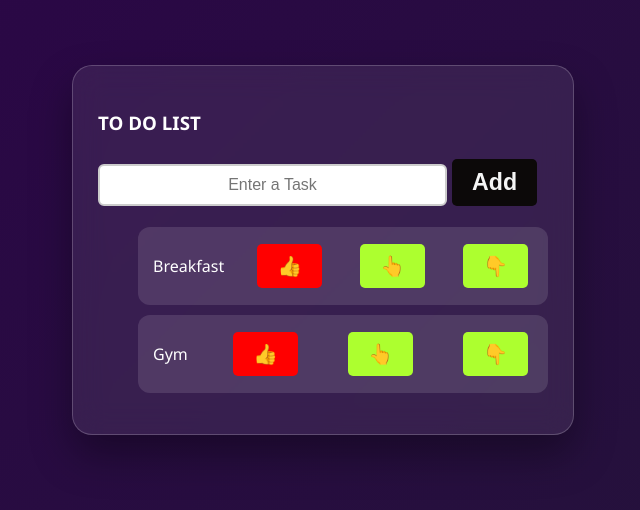
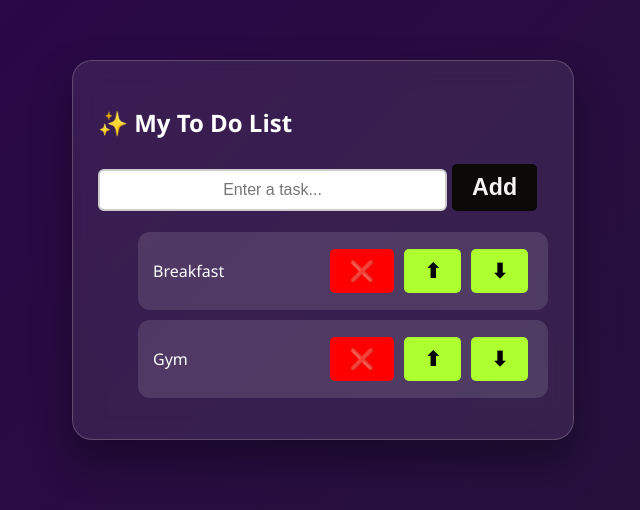
Before and after one commit to aditivermacodes/To-Do-List, a React (Vite) app: page / in a window 1280 px wide. Shown: the part 150-660 px from the top of the page, without its empty margins (317-957 px from the left). Built offline with nearby package versions, Linux system fonts and the light colour scheme.

Commit message:
Improved Code

```diff
--- a/src/ToDoList.jsx
+++ b/src/ToDoList.jsx
@@ -1,55 +1,101 @@
-import { func } from "prop-types";
-import React,{useState} from "react";
+import React, { useState } from "react";
 
 function ToDoList() {
-    const[task,setTask] = useState(["Breakfast","Gym"]);
-    const[newtask, setnewTask] = useState("");
+  const [tasks, setTasks] = useState([
+    { id: 1, text: "Breakfast" },
+    { id: 2, text: "Gym" }
+  ]);
 
-    function handlenewTask(event) {
-        setnewTask(event.target.value);
+  const [newTask, setNewTask] = useState("");
+
+  function handleNewTask(e) {
+    setNewTask(e.target.value);
   }
 
-    function addnewtask() {
-        if(newtask.trim() !== ""){
-        setTask(t=> [...t,newtask]);
-        setnewTask("");
+  function addNewTask() {
+    if (newTask.trim() !== "") {
+      const newItem = {
+        id: Date.now(),
+        text: newTask
+      };
+
+      setTasks(prev => [...prev, newItem]);
+      setNewTask("");
     }
   }
 
-    function removetask(index) {
-        setTask(task.filter((_,i)=>i!==index));
+  function removeTask(id) {
+    setTasks(prev => prev.filter(task => task.id !== id));
   }
 
-    function moveuptask(index) {
-        if(index>0) {
-        const updatedTask = [...task];
-        [updatedTask[index],updatedTask[index-1]] = [updatedTask[index-1],updatedTask[index]];
-        setTask(updatedTask);
+  function moveUpTask(index) {
+    if (index > 0) {
+      const updated = [...tasks];
+      [updated[index], updated[index - 1]] =
+        [updated[index - 1], updated[index]];
+      setTasks(updated);
     }
   }
 
-    function movedowntask(index) {
-        if(index< task.length-1) {
-        const updatedTask = [...task];
-        [updatedTask[index],updatedTask[index+1]] = [updatedTask[index+1],updatedTask[index]];
-        setTask(updatedTask);
+  function moveDownTask(index) {
+    if (index < tasks.length - 1) {
+      const updated = [...tasks];
+      [updated[index], updated[index + 1]] =
+        [updated[index + 1], updated[index]];
+      setTasks(updated);
     }
   }
 
-    return(
+  return (
     <div className="todolist">
-            <h3>TO DO LIST</h3>
-            <div >
-            <input className="inp" type="text" placeholder="Enter a Task" value={newtask} onChange={handlenewTask} />
-            <button className="inpbut" onClick={addnewtask}>Add</button>
+      <h2>✨ My To Do List</h2>
+
+      <div className="input-section">
+        <input
+          className="inp"
+          type="text"
+          placeholder="Enter a task..."
+          value={newTask}
+          onChange={handleNewTask}
+          onKeyDown={(e) => e.key === "Enter" && addNewTask()}
+        />
+        <button className="inpbut" onClick={addNewTask}>
+          Add
+        </button>
       </div>
+
       <ol className="lis">
-                {task.map((task,index)=> <li className="task-item" key={index}>{task}
-            <button className="rmbut" onClick={()=> removetask(index)}>👍</button>
-            <button className="upbut" onClick={()=>moveuptask(index)}>👆</button>
-            <button className="dnbut" onClick={()=>movedowntask(index)}>👇</button></li>)}
+        {tasks.map((task, index) => (
+          <li className="task-item" key={task.id}>
+            <span>{task.text}</span>
+
+            <div className="btn-group">
+              <button
+                className="rmbut"
+                onClick={() => removeTask(task.id)}
+              >
+                ❌
+              </button>
+
+              <button
+                className="upbut"
+                onClick={() => moveUpTask(index)}
+              >
+                ⬆
+              </button>
+
+              <button
+                className="dnbut"
+                onClick={() => moveDownTask(index)}
+              >
+                ⬇
+              </button>
+            </div>
+          </li>
+        ))}
       </ol>
     </div>
-    )
+  );
 }
-export default ToDoList
+
+export default ToDoList;
```
Lines whose indentation alone changed are shown as unchanged.
